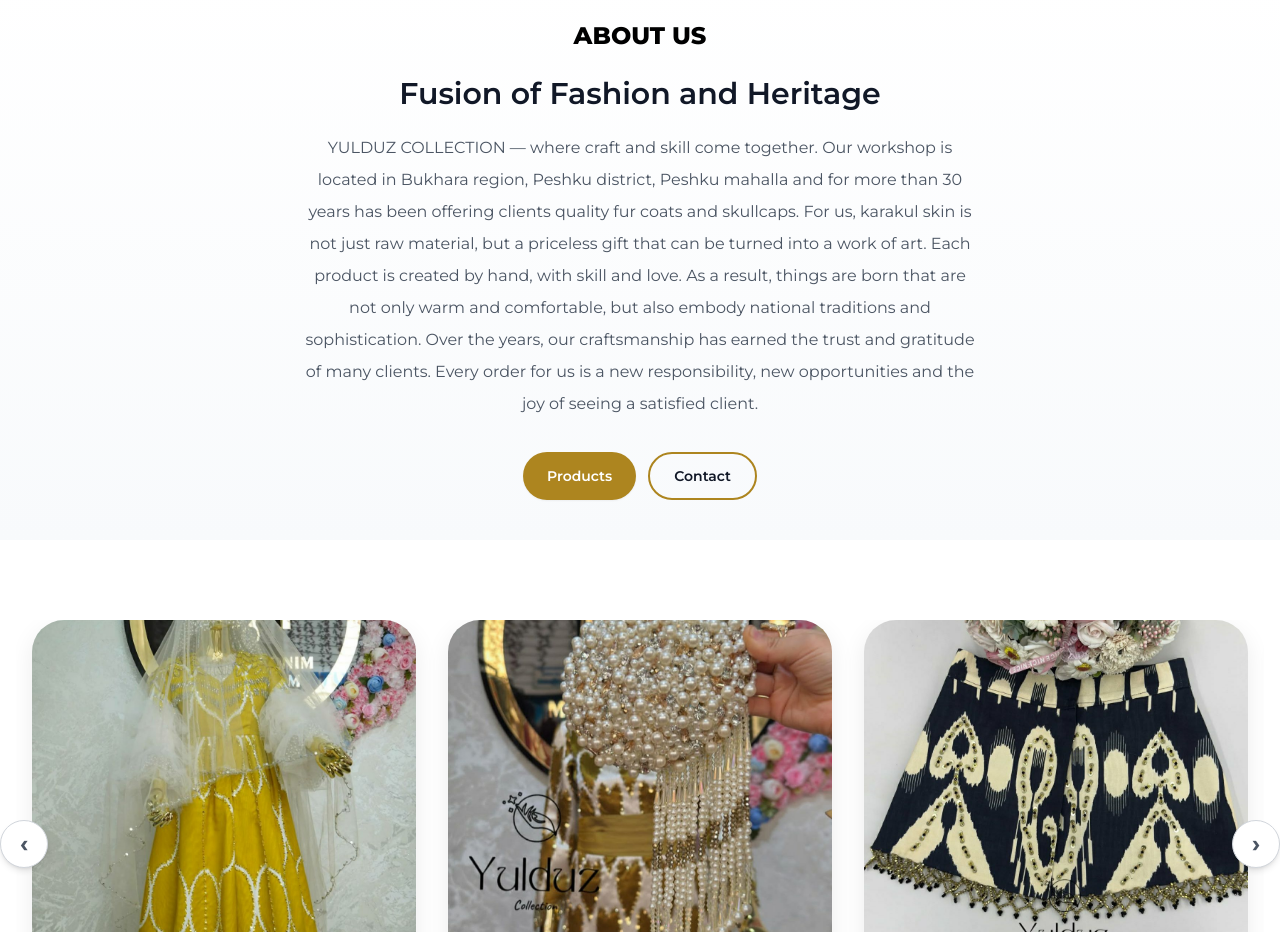
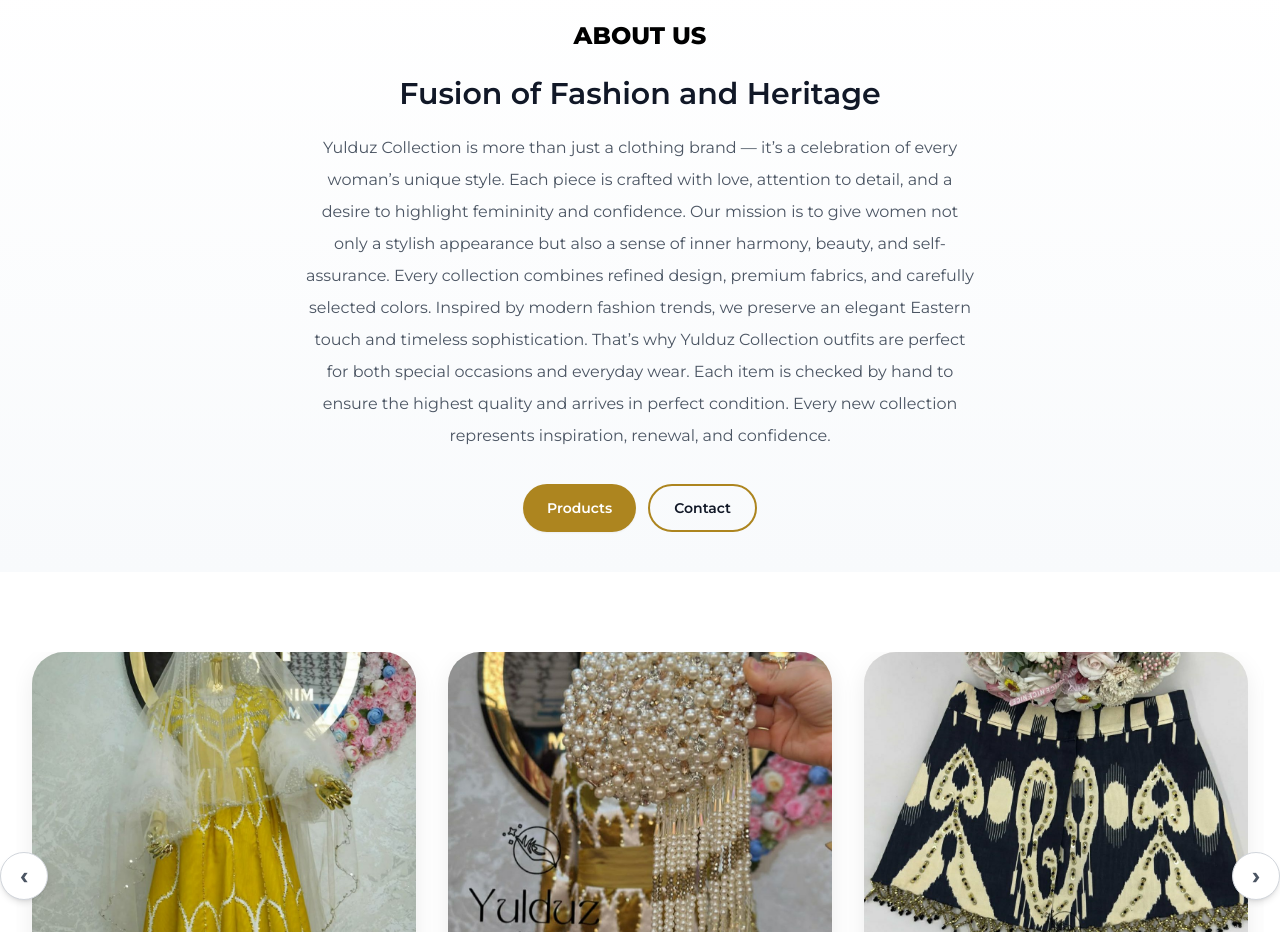
Before and after one commit to olimgulomov98/safobrend, a React (Vite) app: page / in a window 1280 px wide. Shown: the part 820-1752 px from the top of the page. Built offline with nearby package versions, Linux system fonts and the light colour scheme.

Commit message:
fix: update text in about us

```diff
--- a/client/i18n.ts
+++ b/client/i18n.ts
@@ -19,7 +19,7 @@ const resources = {
       aboutTitle: "О нас",
       aboutSubtitle: "Слияние моды и наследия",
       aboutDescription:
-        "YULDUZ COLLECTION — место, где ремесло и мастерство соединяются. Наша мастерская расположена в Бухарской области, Пешкунском районе, махалле Пешку и уже более 30 лет предлагает клиентам качественные шубы и тюбетейки. Для нас каракульская шкура — это не просто сырьё, а бесценный дар, который можно превратить в произведение искусства. Каждое изделие создаётся вручную, с умением и любовью. В результате рождаются вещи, которые не только тёплые и удобные, но и воплощают в себе национальные традиции и утончённость. За долгие годы наше мастерство заслужило доверие и благодарность множества клиентов. Каждый заказ для нас — это новая ответственность, новые возможности и радость видеть довольного клиента.",
+        "Yulduz Collection — это не просто бренд одежды, это воплощение индивидуального стиля каждой женщины. Каждое изделие создаётся с любовью, вниманием к деталям и стремлением подчеркнуть женственность и уверенность. Наша цель — подарить женщинам не только современный образ, но и ощущение внутренней гармонии, красоты и уверенности в себе. В каждой коллекции сочетаются утончённые линии, благородные ткани и тщательно подобранные оттенки. Мы вдохновляемся современными модными тенденциями, сохраняя при этом восточную изысканность и национальный шарм. Поэтому одежда от Yulduz Collection идеально подходит как для особых случаев, так и для повседневной жизни. Каждое изделие проходит ручную проверку качества и доставляется в идеальном состоянии. Для нас каждая коллекция — это вдохновение, обновление и выражение стиля.",
 
       // Products section
       productsTitle: "Продукция",
@@ -56,7 +56,7 @@ const resources = {
       aboutTitle: "About Us",
       aboutSubtitle: "Fusion of Fashion and Heritage",
       aboutDescription:
-        "YULDUZ COLLECTION — where craft and skill come together. Our workshop is located in Bukhara region, Peshku district, Peshku mahalla and for more than 30 years has been offering clients quality fur coats and skullcaps. For us, karakul skin is not just raw material, but a priceless gift that can be turned into a work of art. Each product is created by hand, with skill and love. As a result, things are born that are not only warm and comfortable, but also embody national traditions and sophistication. Over the years, our craftsmanship has earned the trust and gratitude of many clients. Every order for us is a new responsibility, new opportunities and the joy of seeing a satisfied client.",
+        "Yulduz Collection is more than just a clothing brand — it’s a celebration of every woman’s unique style. Each piece is crafted with love, attention to detail, and a desire to highlight femininity and confidence. Our mission is to give women not only a stylish appearance but also a sense of inner harmony, beauty, and self-assurance. Every collection combines refined design, premium fabrics, and carefully selected colors. Inspired by modern fashion trends, we preserve an elegant Eastern touch and timeless sophistication. That’s why Yulduz Collection outfits are perfect for both special occasions and everyday wear. Each item is checked by hand to ensure the highest quality and arrives in perfect condition. Every new collection represents inspiration, renewal, and confidence.",
 
       // Products section
       productsTitle: "Products",
@@ -93,7 +93,7 @@ const resources = {
       aboutTitle: "Biz haqimizda",
       aboutSubtitle: "Moda va merosning uyg'unligi",
       aboutDescription:
-        "YULDUZ COLLECTION — hunarmandchilik va mahorat birlashadigan joy. Bizning ustaxona Buxoro viloyati, Peshku tumani, Peshku mahallasida joylashgan va 30 yildan ortiq vaqt davomida mijozlarga sifatli shuba va telpaklar taklif qilmoqda. Biz uchun qorakul terisi nafaqat xom ashyo, balki san'at asariga aylantirilishi mumkin bo'lgan qimmatbaho sovg'adir. Har bir buyum qo'lda, mahorat va muhabbat bilan yaratiladi. Natijada nafaqat issiq va qulay, balki milliy an'analar va nafosatni o'zida mujassam etgan narsalar tug'iladi. Uzoq yillar davomida bizning hunarmandchiligimiz ko'plab mijozlarning ishonchi va minnatdorchiligiga sazovor bo'ldi. Har bir buyurtma biz uchun yangi mas'uliyat, yangi imkoniyatlar va mamnun mijozni ko'rishdan zavqlanishdir.",
+        "Yulduz Collection — bu shunchaki kiyim brendi emas, bu har bir ayolning o‘ziga xos uslubini ifodalash imkonidir. Bizning har bir libosimiz — nafislik, qulaylik va ishonch uyg‘unligidan tug‘ilgan asar. Brendning asosiy maqsadi — ayollarga nafaqat zamonaviy ko‘rinish, balki o‘ziga ishonch, ayollik va go‘zallik tuyg‘usini ulashishdir. Har bir modelimizda nozik detallar, sifatli matolar va did bilan tanlangan ranglar uyg‘unlashgan. Biz kolleksiyalarni yaratishda zamonaviy moda yo‘nalishlarini kuzatamiz, lekin ularni sharqona nafislik bilan uyg‘unlashtiramiz. Shuning uchun Yulduz Collection kiyimlari — har qanday tadbir, ish muhiti yoki kundalik hayot uchun mos tanlovdir. Har bir buyum qo‘lda tekshiriladi, detallariga e’tibor bilan ishlov beriladi va sizga yetib borguncha mukammal holatda tayyorlanadi. Mijozlarimiz uchun har bir yangi kolleksiya — bu ilhom, yangilik va sifat kafolatidir.",
 
       // Products section
       productsTitle: "Mahsulotlar",
```
